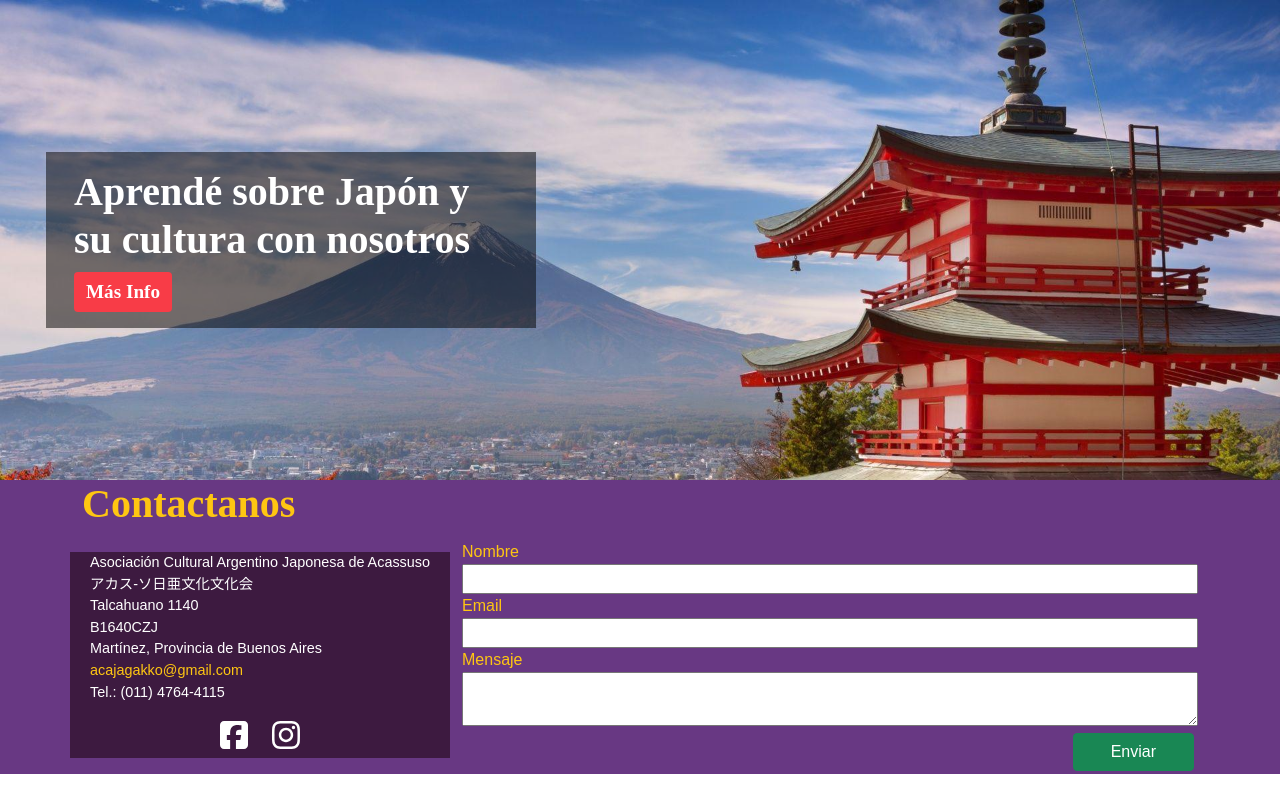
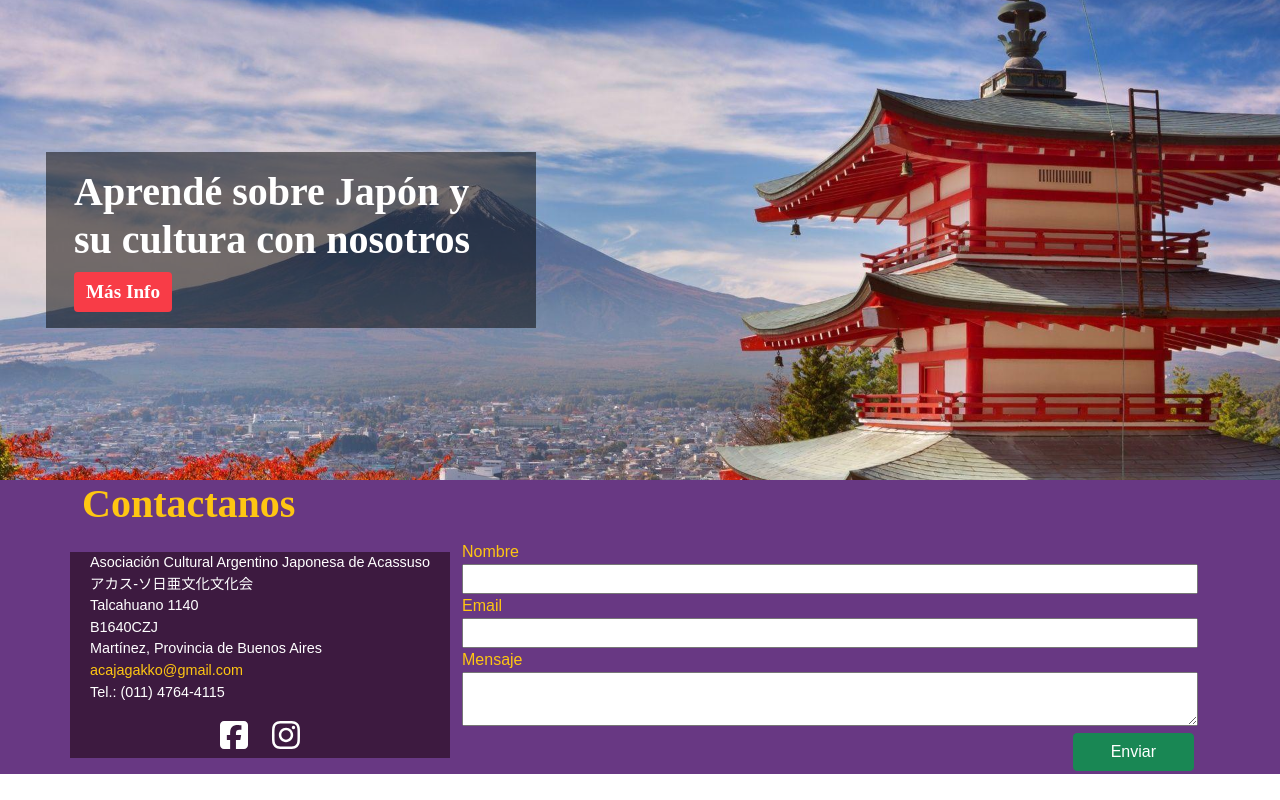
Before and after one commit to maiarakaki/ACAJA, a React (Vite) app: page / in a window 1280 px wide. Built offline with nearby package versions, Linux system fonts and the light colour scheme; a web font is replaced by a local one.

Commit message:
changed background image position

```diff
--- a/src/components/HeroBanner/HeroBanner.css
+++ b/src/components/HeroBanner/HeroBanner.css
@@ -6,6 +6,7 @@
     background-size:cover;
     background-repeat: no-repeat;
     height: 60vh;
+    background-position-y: 15%;
 }
 
 #call-to-action{
```
